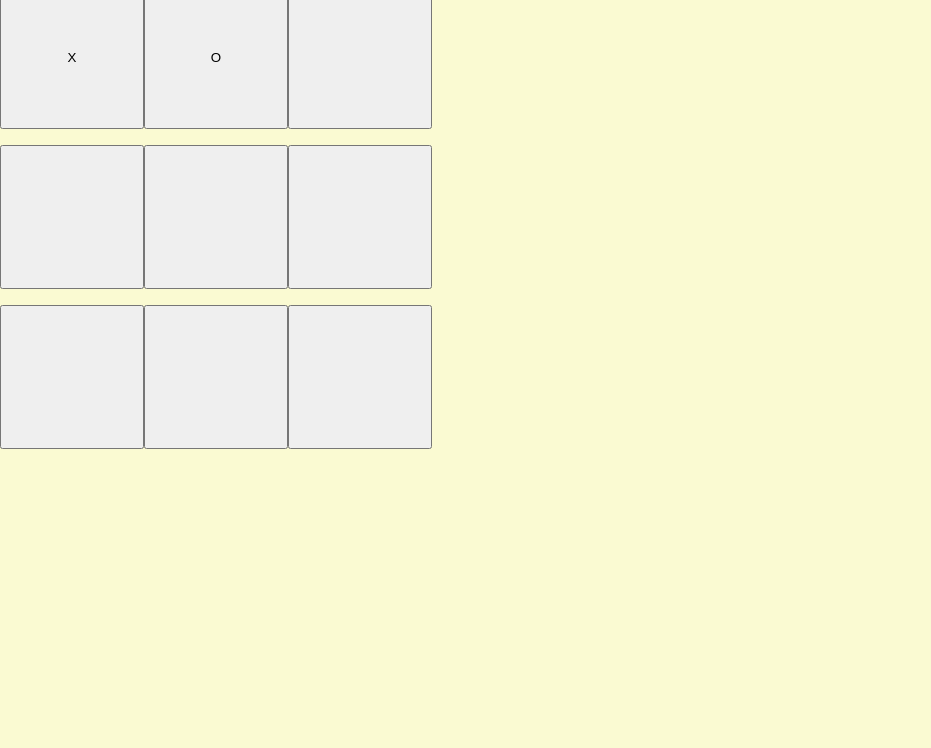
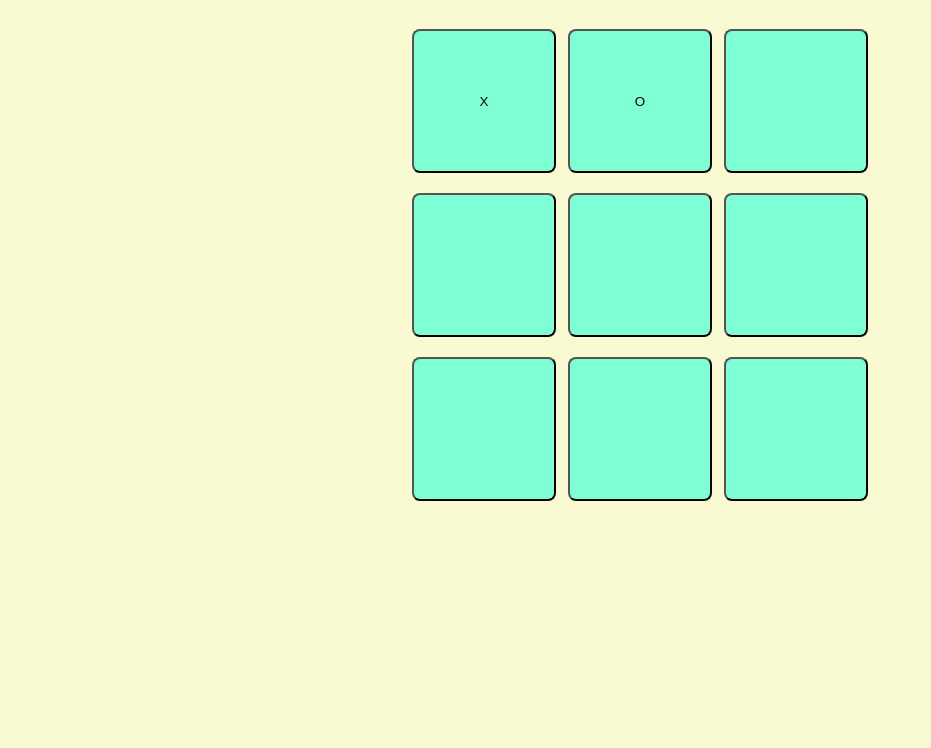
Before and after one commit to shivateja26/tic_tac_toe, a plain HTML site: page index.html in a window 1280 px wide. Shown: the part 52-800 px from the top of the page, without its empty margins (0-931 px from the left). Drawn offline with Linux system fonts and the light colour scheme.

Commit message:
Style Change

```diff
--- a/style.css
+++ b/style.css
@@ -6,18 +6,27 @@
 body{
     background-color: lightgoldenrodyellow;
     text-align: center;
+
 }
 
 .container{
     height: 70vh;
+    display: flex;
+    justify-content: center;
+    align-items: center;
 }
 .game{
     height: 60vmin;
     width: 60vmin;
     display: flex;
     flex-wrap: wrap;
+    justify-content: center;
+    align-items: center;
+    gap: 1.5vmin;
 }
 .box{
     height: 18vmin;
     width: 18vmin;
+    border-radius: 1vmin;
+    background-color: aquamarine;
 }
```
